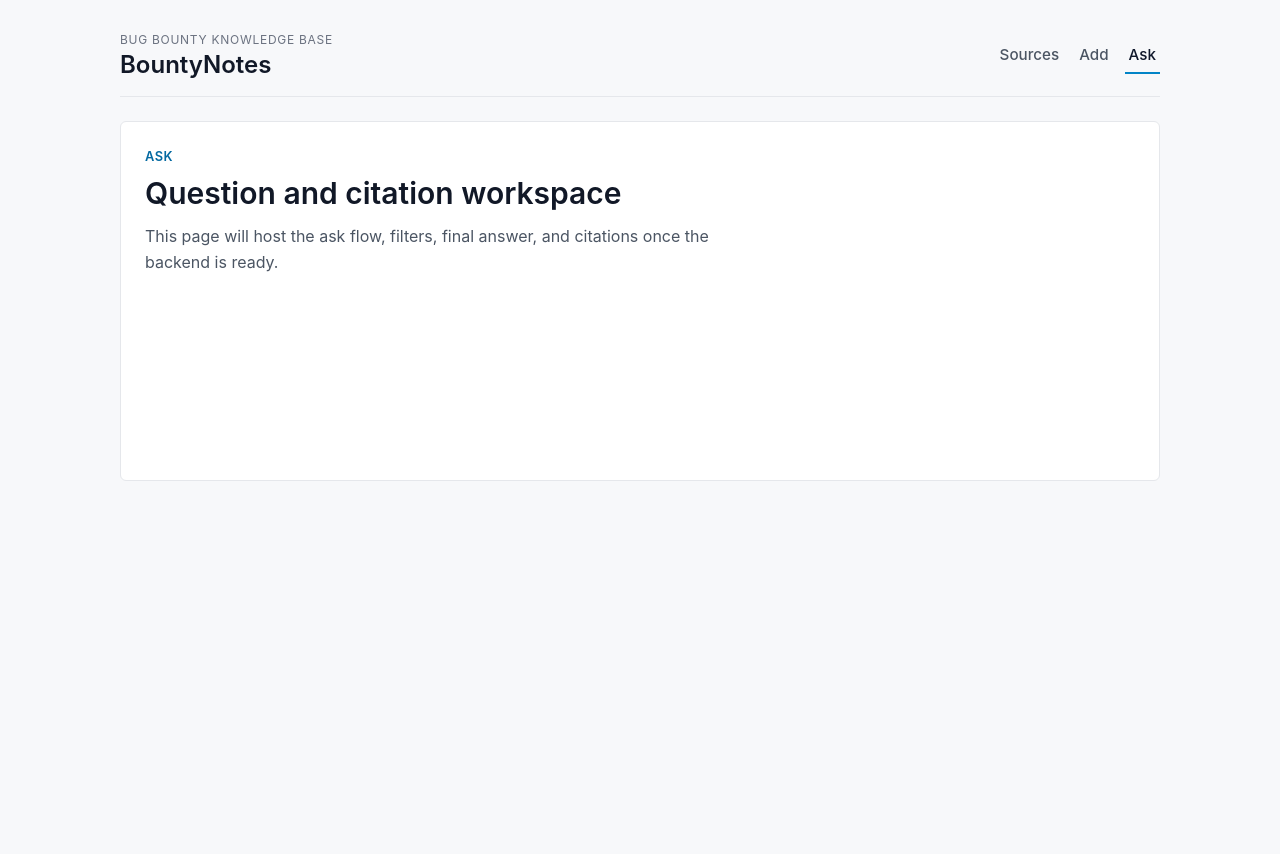
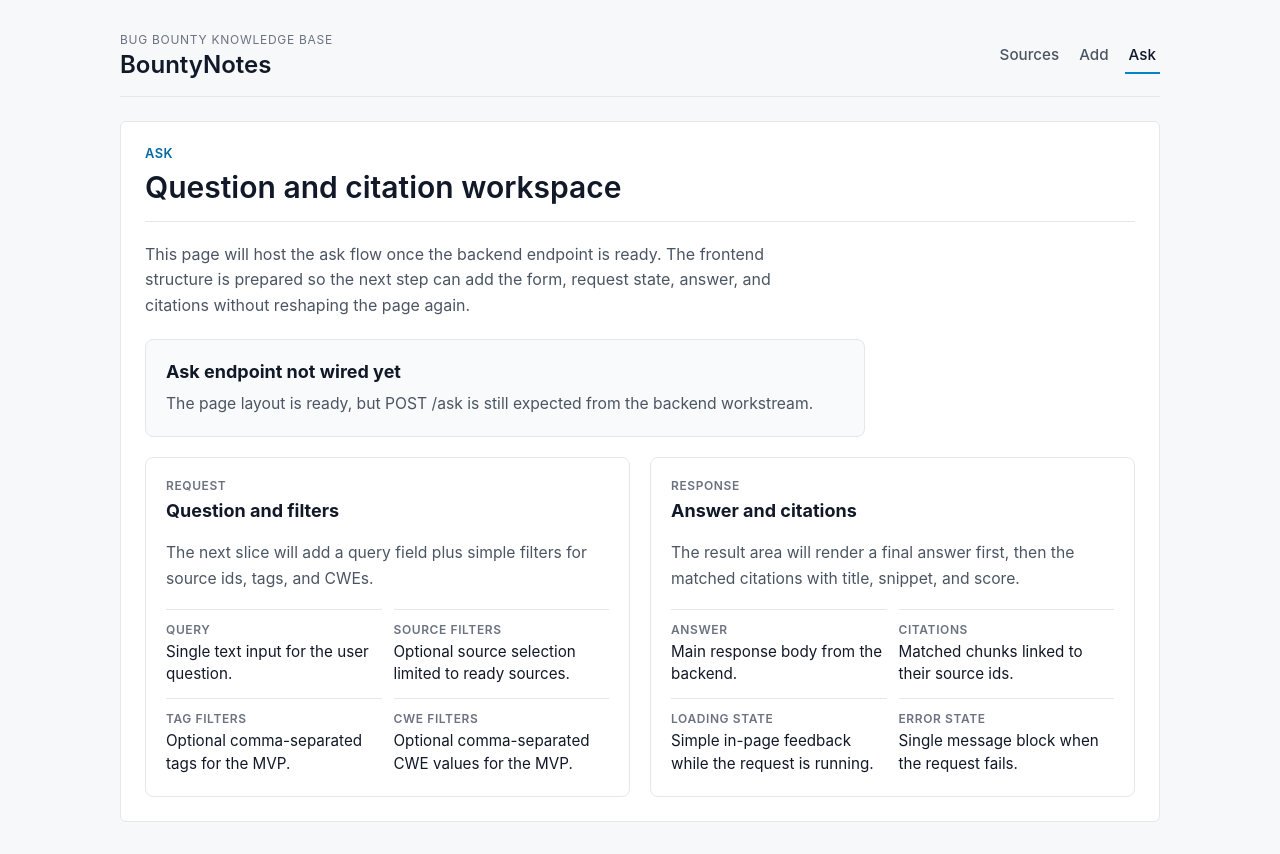
Before and after one commit to lgeniaux/bountynotes, an Angular app in the folder frontend/: page /ask in a window 1280 px wide. Before the commit the page ends 800 px from the top, so only its background shows below. Built offline with nearby package versions, Linux system fonts and the light colour scheme.

Commit message:
refactor(web): split ask page into template and styles

```diff
--- /dev/null
+++ b/frontend/src/app/pages/ask-page.component.css
@@ -0,0 +1,54 @@
+.ask-page {
+  gap: 20px;
+}
+
+.ask-grid {
+  display: grid;
+  grid-template-columns: repeat(2, minmax(0, 1fr));
+  gap: 20px;
+}
+
+.ask-card {
+  align-content: start;
+}
+
+.ask-card-header {
+  display: grid;
+  gap: 6px;
+}
+
+.ask-details {
+  display: grid;
+  grid-template-columns: repeat(2, minmax(0, 1fr));
+  gap: 12px;
+  margin: 0;
+}
+
+.ask-details div {
+  display: grid;
+  gap: 4px;
+  padding-top: 12px;
+  border-top: 1px solid var(--ui-border);
+}
+
+.ask-details dt {
+  font-size: 0.75rem;
+  font-weight: 600;
+  letter-spacing: 0.05em;
+  text-transform: uppercase;
+  color: var(--ui-text-soft);
+}
+
+.ask-details dd {
+  margin: 0;
+  font-size: 0.95rem;
+  line-height: 1.5;
+  color: var(--ui-text-strong);
+}
+
+@media (max-width: 900px) {
+  .ask-grid,
+  .ask-details {
+    grid-template-columns: 1fr;
+  }
+}
--- /dev/null
+++ b/frontend/src/app/pages/ask-page.component.html
@@ -0,0 +1,80 @@
+<section class="page-layout ask-page">
+  <header class="page-header ask-page-header">
+    <p class="page-kicker">Ask</p>
+    <h2 class="page-title">Question and citation workspace</h2>
+  </header>
+
+  <p class="page-intro">
+    This page will host the ask flow once the backend endpoint is ready. The frontend structure is
+    prepared so the next step can add the form, request state, answer, and citations without
+    reshaping the page again.
+  </p>
+
+  <app-page-state-card
+    title="Ask endpoint not wired yet"
+    message="The page layout is ready, but POST /ask is still expected from the backend workstream."
+  />
+
+  <section class="ask-grid" aria-label="Ask page preview">
+    <article class="ui-card ask-card">
+      <div class="ask-card-header">
+        <p class="ui-kicker">Request</p>
+        <h3 class="ui-card-title">Question and filters</h3>
+      </div>
+
+      <p class="ui-copy">
+        The next slice will add a query field plus simple filters for source ids, tags, and CWEs.
+      </p>
+
+      <dl class="ask-details">
+        <div>
+          <dt>Query</dt>
+          <dd>Single text input for the user question.</dd>
+        </div>
+        <div>
+          <dt>Source filters</dt>
+          <dd>Optional source selection limited to ready sources.</dd>
+        </div>
+        <div>
+          <dt>Tag filters</dt>
+          <dd>Optional comma-separated tags for the MVP.</dd>
+        </div>
+        <div>
+          <dt>CWE filters</dt>
+          <dd>Optional comma-separated CWE values for the MVP.</dd>
+        </div>
+      </dl>
+    </article>
+
+    <article class="ui-card ask-card">
+      <div class="ask-card-header">
+        <p class="ui-kicker">Response</p>
+        <h3 class="ui-card-title">Answer and citations</h3>
+      </div>
+
+      <p class="ui-copy">
+        The result area will render a final answer first, then the matched citations with title,
+        snippet, and score.
+      </p>
+
+      <dl class="ask-details">
+        <div>
+          <dt>Answer</dt>
+          <dd>Main response body from the backend.</dd>
+        </div>
+        <div>
+          <dt>Citations</dt>
+          <dd>Matched chunks linked to their source ids.</dd>
+        </div>
+        <div>
+          <dt>Loading state</dt>
+          <dd>Simple in-page feedback while the request is running.</dd>
+        </div>
+        <div>
+          <dt>Error state</dt>
+          <dd>Single message block when the request fails.</dd>
+        </div>
+      </dl>
+    </article>
+  </section>
+</section>
--- a/frontend/src/app/pages/ask-page.component.ts
+++ b/frontend/src/app/pages/ask-page.component.ts
@@ -1,46 +1,11 @@
 import { Component } from '@angular/core';
+
+import { PageStateCardComponent } from '../shared/page-state-card.component';
 
 @Component({
   selector: 'app-ask-page',
-  template: `
-    <div class="page-copy">
-      <p class="page-kicker">Ask</p>
-      <h2>Question and citation workspace</h2>
-      <p>
-        This page will host the ask flow, filters, final answer, and citations once the backend is
-        ready.
-      </p>
-    </div>
-  `,
-  styles: `
-    .page-copy {
-      max-width: 640px;
-    }
-
-    .page-kicker {
-      margin: 0 0 8px;
-      font-size: 0.8rem;
-      font-weight: 600;
-      letter-spacing: 0.04em;
-      text-transform: uppercase;
-      color: #0369a1;
-    }
-
-    h2 {
-      margin: 0 0 12px;
-      font-size: 1.875rem;
-      line-height: 1.2;
-      font-weight: 600;
-      color: #111827;
-    }
-
-    p {
-      margin: 0;
-      max-width: 56ch;
-      font-size: 1rem;
-      line-height: 1.65;
-      color: #4b5563;
-    }
-  `,
+  imports: [PageStateCardComponent],
+  templateUrl: './ask-page.component.html',
+  styleUrl: './ask-page.component.css',
 })
 export class AskPageComponent {}
```
